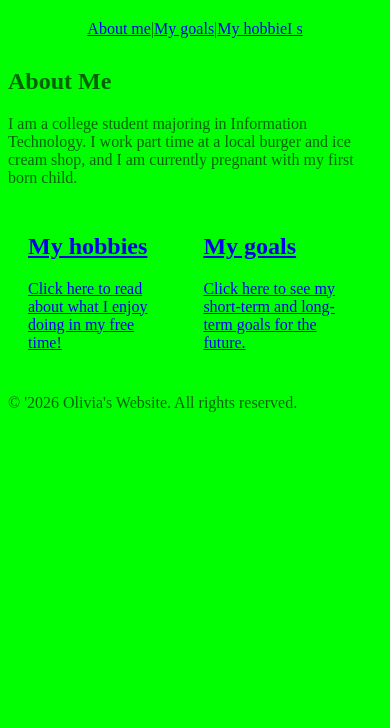
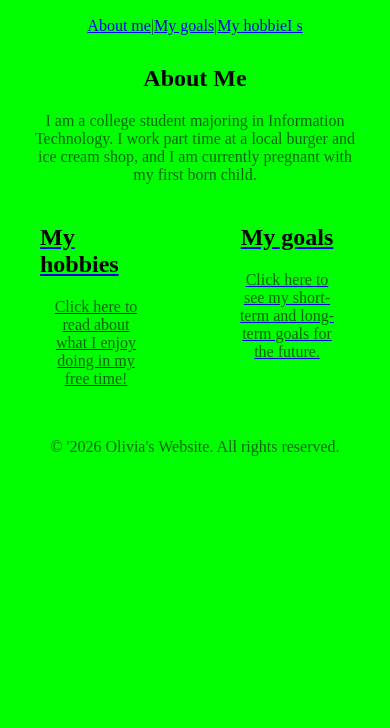
Before and after one commit to OliviaJRCorbin/PM, a plain HTML site: page index.html in a window 390 px wide. Shown: the part 116-844 px from the top of the page. Drawn offline with Linux system fonts and the light colour scheme.

Commit message:
Updated media queries and font

```diff
--- a/assets/css/style.css
+++ b/assets/css/style.css
@@ -1,23 +1,63 @@
-header {
+* {
+    box-sizing: border-box;
+    margin: 0;
+    padding: 0;
+}
+
+body {
+ background-color: lime;
  color: darkgreen;
+}
+
+h1 {
+ color: black;
+ font-family: "Fraunces", serif;
  display: flex;
  justify-content: center;
  align-items: center;
  margin: 10px;
  padding: 10px;
 }
-nav {
- color: darkgreen;
+
+h2 {
+ color: black;
+ font-family: "Fraunces", serif;
  display: flex;
  justify-content: center;
  align-items: center;
  margin: 10px;
  padding: 10px;
 }
-body {
- background-color: lime;
+
+p {
  color: darkgreen;
+ font-family: "Fraunces", serif;
+ text-align: center;
+ margin: 10px;
+ padding: 0 20px;
 }
+
+nav {
+ color: darkgreen;
+ font-family: "Fraunces", serif;
+ display: flex;
+ flex-wrap: wrap;
+ justify-content: center;
+ align-items: center;
+ margin: 10px;
+ padding: 10px;
+}
+
+footer {
+ color: darkgreen;
+ font-family: "Fraunces", serif;
+ display: flex;
+ justify-content: center;
+ align-items: center;
+ margin: 10px;
+ padding: 10px;
+}
+
 .home {
  color: darkgreen;
  display: flex;
@@ -56,21 +96,24 @@ body {
  height: auto;
 }
 
-media screen and (max-width: 320px) {
+@media screen and (width: 320px) {
  .content-container {
+    display: flex;
      flex-direction: column;
  }
 }
 
-media screen and (max-width: 768px) {
+@media screen and (width: 768px) {
  .content-container {
-     flex-direction: column;
+    display: flex;
+     flex-direction: row;
  }
 }
 
 
-media screen and (max-width: 1200px) {
+@media screen and (width: 1200px) {
  .content-container {
-     flex-direction: column;
+    display: flex;
+     flex-direction: row;
  }
 }
```
